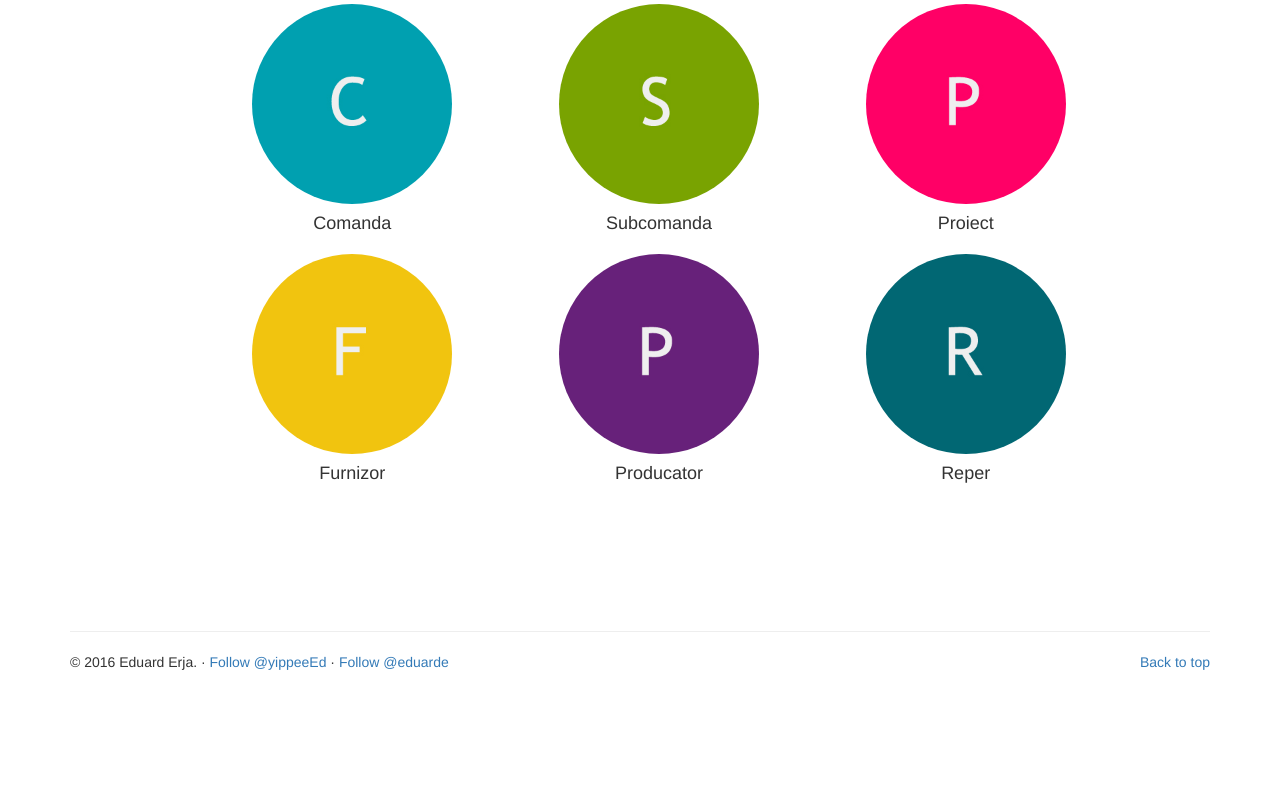
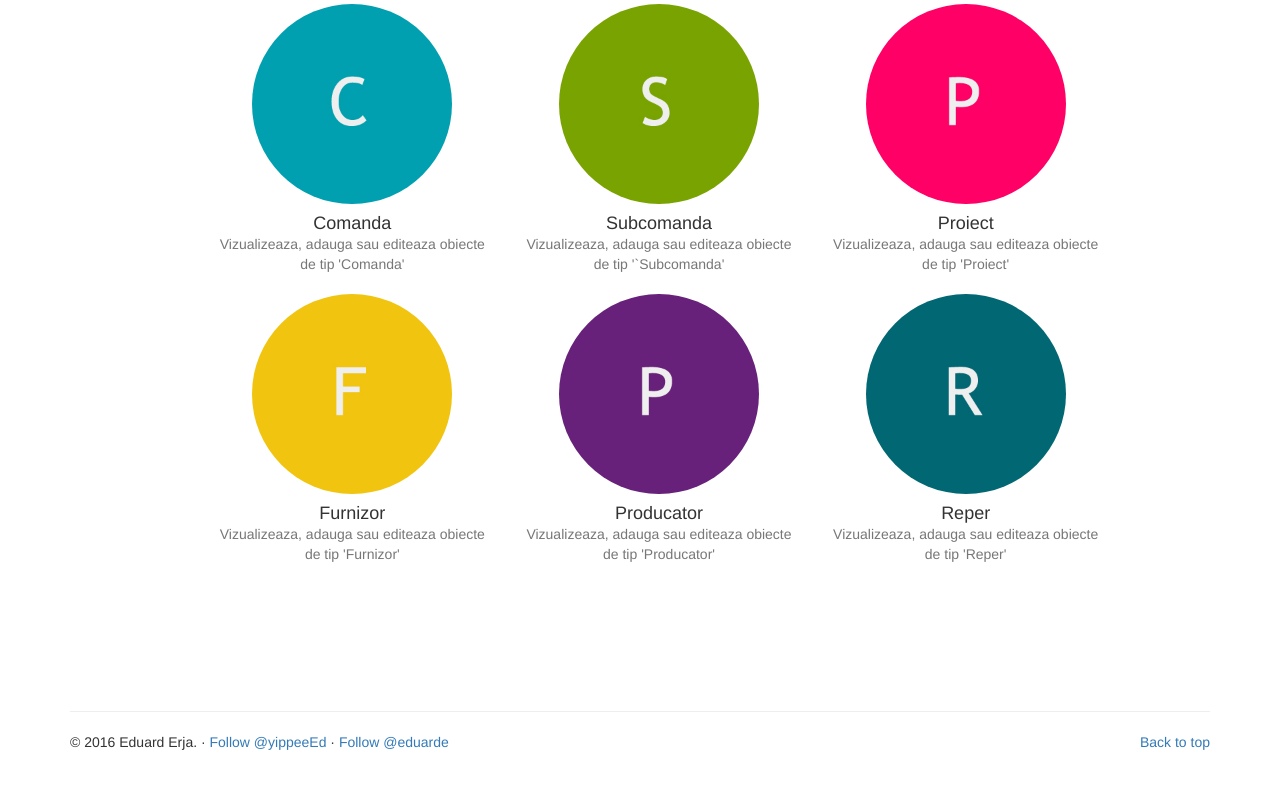
Before and after one commit to eduarde/OrderHelperApp, a Django app: page /dashboard/ in a window 1280 px wide. Shown: the part 169-956 px from the top of the page. Before the commit the page ends 839 px from the top, so only its background shows below. Run offline with Django 3.2, Linux system fonts and the light colour scheme; a user stored in the database is signed in; some libraries are stand-ins or nearby versions.

Commit message:
Clean & format [2]

```diff
--- a/orderhelper/models.py
+++ b/orderhelper/models.py
@@ -113,9 +113,6 @@ class Subcomanda(models.Model):
 	mod_plata = models.ForeignKey('ModPlata', null=True)
 	group = models.ManyToManyField(Group, related_name='subcomandas')
 
-	def calculate_late(self):
-		self.data_primire - self.data_livrare
-
 	def is_late(self):
 		if self.status.text != 'Deschis':
 			return False
--- a/orderhelper/templates/orderhelper/dashboard.html
+++ b/orderhelper/templates/orderhelper/dashboard.html
@@ -13,32 +13,32 @@
             <div id="bubble" class="col-sm-6 col-md-4 placeholder">
               <a href="{% url 'comanda_all' %}">  <img src="{% static 'img/comanda.jpg' %}" width="200" height="200" class="img-responsive" alt="Generic placeholder thumbnail"></a>
               <h4>Comanda</h4>
-            <!--   <span class="text-muted">adauga comanda noua</span> -->
+               <span class="text-muted">Vizualizeaza, adauga sau editeaza obiecte de tip 'Comanda'</span>
             </div>
             <div id="bubble" class="col-sm-6 col-md-4 placeholder">
               <a href="{% url 'subcomanda_all' %}"> <img src="{% static 'img/subcomanda.jpg' %}" width="200" height="200" class="img-responsive" alt="Generic placeholder thumbnail"></a>
               <h4>Subcomanda</h4>
-             <!--  <span class="text-muted">adauga subcomanda noua</span> -->
+               <span class="text-muted">Vizualizeaza, adauga sau editeaza obiecte de tip '`Subcomanda'</span>
             </div>
             <div id="bubble" class="col-sm-6 col-md-4 placeholder">
               <a href="{% url 'proiect_all' %}"> <img src="{% static 'img/proiect.jpg' %}" width="200" height="200" class="img-responsive" alt="Generic placeholder thumbnail"></a>
               <h4>Proiect</h4>
-            <!--   <span class="text-muted">adauga proiect nou</span> -->
+               <span class="text-muted">Vizualizeaza, adauga sau editeaza obiecte de tip 'Proiect'</span>
             </div>
             <div id="bubble" class="col-sm-6 col-md-4 placeholder">
               <a href="{% url 'furnizor_all' %}"><img src="{% static 'img/furnizor.jpg' %}" width="200" height="200" class="img-responsive" alt="Generic placeholder thumbnail"></a>
               <h4>Furnizor</h4>
-             <!--  <span class="text-muted">adauga un furnizor</span> -->
+               <span class="text-muted">Vizualizeaza, adauga sau editeaza obiecte de tip 'Furnizor'</span>
             </div>
             <div id="bubble" class="col-sm-6 col-md-4 placeholder">
               <a href="{% url 'producator_all' %}"><img src="{% static 'img/producator.jpg' %}" width="200" height="200" class="img-responsive" alt="Generic placeholder thumbnail"></a>
               <h4>Producator</h4>
-             <!--  <span class="text-muted">adauga un producator</span> -->
+              <span class="text-muted">Vizualizeaza, adauga sau editeaza obiecte de tip 'Producator'</span>
             </div>
             <div id="bubble" class="col-sm-6 col-md-4 placeholder">
               <a href="{% url 'reper_all' %}"><img src="{% static 'img/reper.jpg' %}" width="200" height="200" class="img-responsive" alt="Generic placeholder thumbnail"></a>
               <h4>Reper</h4>
-              <!-- <span class="text-muted">adauga reper nou</span> -->
+              <span class="text-muted">Vizualizeaza, adauga sau editeaza obiecte de tip 'Reper'</span>
             </div>
           </div>
           </div>
```
